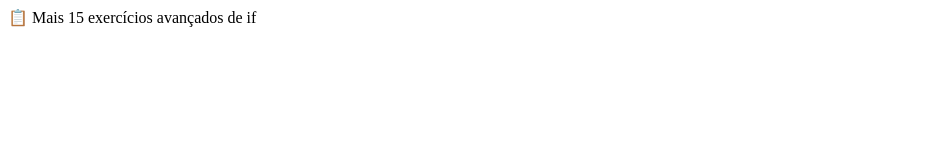
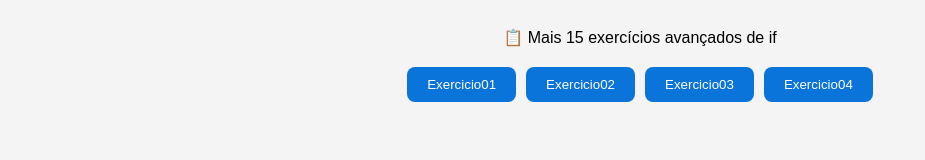
Before and after one commit to Lipecrr/curso-js, a plain HTML site: page exercicios-avancados-de-if/index.html in a window 1280 px wide. Shown: the whole page, without its empty margins (0-925 px from the left). Drawn offline with Linux system fonts and the light colour scheme.

Commit message:
Feito exercios 1,2,3 e 4 da lista 3.1

```diff
--- /dev/null
+++ b/exercicios-avancados-de-if/index.css
@@ -0,0 +1,25 @@
+body {
+    font-family: Arial, sans-serif;
+    background: #f4f4f4;
+    padding: 20px;
+    display: flex;
+    justify-content: center;
+    flex-direction: column;
+    align-items: center;
+    gap: 20px;
+  }
+
+  div{
+    display: flex;
+    flex-direction: row;
+    gap: 10px;
+  }
+
+  button {
+    padding: 10px 20px;
+    background-color: #0a74da;
+    color: white;
+    border: none;
+    cursor: pointer;
+    border-radius: 8px;
+  }
--- a/exercicios-avancados-de-if/index.html
+++ b/exercicios-avancados-de-if/index.html
@@ -1,14 +1,23 @@
 <!DOCTYPE html>
 <html lang="pt-br">
+
 <head>
     <meta charset="UTF-8">
     <meta name="viewport" content="width=device-width, initial-scale=1.0">
     <title>exercícios avançados de if</title>
+    <link rel="stylesheet" href="index.css">
 </head>
+
 <body>
     📋 Mais 15 exercícios avançados de if
-
+    <div>
+        <button onclick="exercicio01()">Exercicio01</button>
+        <button onclick="exercicio02()">Exercicio02</button>
+        <button onclick="exercicio03()">Exercicio03</button>
+        <button onclick="exercicio04()">Exercicio04</button>
+    </div>
 
     <script src="../js/exercicios-avancados-de-if.js"></script>
 </body>
+
 </html>
--- a/js/exercicios-avancados-de-if.js
+++ b/js/exercicios-avancados-de-if.js
@@ -2,25 +2,115 @@ function exercicio01() {
     let nota1 = parseFloat(prompt("Digite a primeira nota:").replace(",", "."));
     let nota2 = parseFloat(prompt("Digite a segunda nota:").replace(",", "."));
     let nota3 = parseFloat(prompt("Digite a terceira nota:").replace(",", "."));
+    let notaExame, mediaFinal;
 
-    let mediaPonderada = ((nota1 * 2) + (nota2 * 3) + (nota3 * 5)) / (2 + 3 + 5);
-    let notaExame, trabalho;
+    let mediaPonderada = (nota1 * 2 + nota2 * 3 + nota3 * 5) / 10;
+
+    let trabalho = prompt("Fez o trabalho extra? (Sim ou não)").toLowerCase();
+
+    if (trabalho === "sim" && mediaPonderada >= 6.8 && mediaPonderada < 7) {
+        mediaPonderada = mediaPonderada + 0.2;
+    } else if (mediaPonderada > 10) {
+        mediaPonderada = 10;
+    }
 
     if (mediaPonderada >= 7) {
+        alert("Aprovado.");
         console.log("Aprovado.");
-    } else if (mediaPonderada >= 6.8 && mediaPonderada <= 6.99) {
-        trabalho = prompt("Fez o trabalho?(Sim ou Não):").toLowerCase;
-        if(trabalho === "sim"){
-            console.log("Aprovado, sua media foi: " + mediaPonderada + 0.2);
-        } else if (trabalho === "não" || trabalho === "nao") {
-            if (mediaPonderada >= 5 || mediaPonderada < 7) {
-                notaExame = parseFloat(prompt("Digite a nota do exame:"));
-                if ((mediaPonderada + notaExame) / 2 >= 6) {
-                    console.log("Aprovado em exame");
-                } else {
-                    console.log("Reprovado");
-                }
-            }
+    } else if (mediaPonderada >= 5 && mediaPonderada < 7) {
+        notaExame = parseFloat(prompt("Digite a nota do exame:").replace(",", "."));
+        mediaFinal = (mediaPonderada + notaExame) / 2;
+        if (mediaFinal >= 6) {
+            alert("Aprovado.");
+            console.log("Aprovado.");
+        } else {
+            alert("Reprovado.");
+            console.log("Reprovado.");
         }
+    } else {
+        alert("Reprovado.");
+        console.log("Reprovado.");
+
+    }
+
+
+
+
+
+}
+
+function exercicio02() {
+    let compra = parseFloat(prompt("Digite o valor da compra:").replace(",", "."));
+    let cupom = prompt("Utilize um de nossos cupons('FRETEGRATIS' ou 'DESC10' ou vazio):").toLowerCase();
+    let desconto, valorComDesconto, frete, valorFinal;
+
+    if (compra >= 500) {
+        desconto = 0.15;
+    } else if (compra >= 300) {
+        desconto = 0.10;
+    } else if (compra >= 150) {
+        desconto = 0.05;
+    }
+
+    valorComDesconto = compra * (1 - desconto);
+
+    frete = 25;
+
+    if (cupom === "desc10") {
+        valorComDesconto = valorComDesconto * 0.90;
+    } else if (cupom === "fretegratis") {
+        frete = 0;
+    }
+
+    if (valorComDesconto < 0) {
+        valorComDesconto = 0;
+    }
+
+    valorFinal = valorComDesconto + frete;
+
+    alert("Valor da compra original: R$ " + compra +
+        "\nValor da compra com desconto: R$ " + valorFinal);
+
+}
+
+function exercicio03() {
+    let hora = parseFloat(prompt("Digite o tempo que ficou estacionado: ").replace(",", "."));
+    let pernoite = prompt("Pernoite? (sim/não)").trim().toLowerCase();
+    let valor = 0;
+
+    if (hora > 0 && hora <= 1) {
+        valor = 12;
+    } else if (hora <= 4) {
+        valor = 12 + ((hora - 1) * 6);
+    } else if (hora > 4) {
+        valor = 30;
+    }
+
+    if (pernoite === "sim" && hora > 10) {
+        valor = valor + 20;
+    }
+
+    alert("Total a pagar: R$ " + valor.toFixed(2));
+
+}
+
+function exercicio04() {
+    let lado1 = parseFloat(prompt("Digite o primeiro lado:").replace(",", "."));
+    let lado2 = parseFloat(prompt("Digite o segundo lado:").replace(",", "."));
+    let lado3 = parseFloat(prompt("Digite o terceiro lado:").replace(",", "."));
+
+    if (lado1 <= 0 || lado2 <= 0 || lado3 <= 0) {
+        alert("Triângulo inválido.");
+    }
+    else if (lado1 + lado2 > lado3 && lado1 + lado3 > lado2 && lado2 + lado3 > lado1) {
+        if (lado1 === lado2 && lado2 === lado3) {
+            alert("Equilátero.");
+        } else if (lado1 === lado2 || lado1 === lado3 || lado2 === lado3) {
+            alert("Isósceles.");
+        } else {
+            alert("Escaleno.");
+        }
+    } else {
+        alert("Triângulo inválido.");
     }
 }
```
